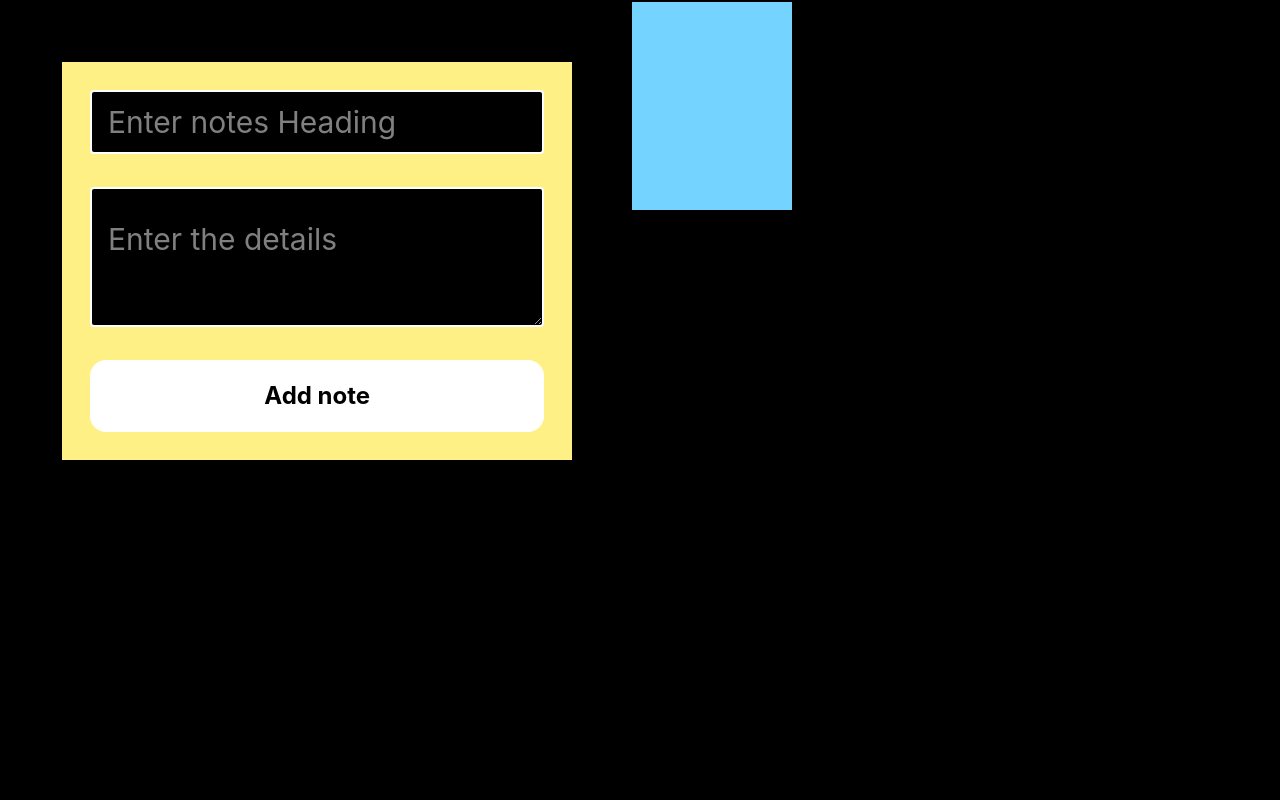
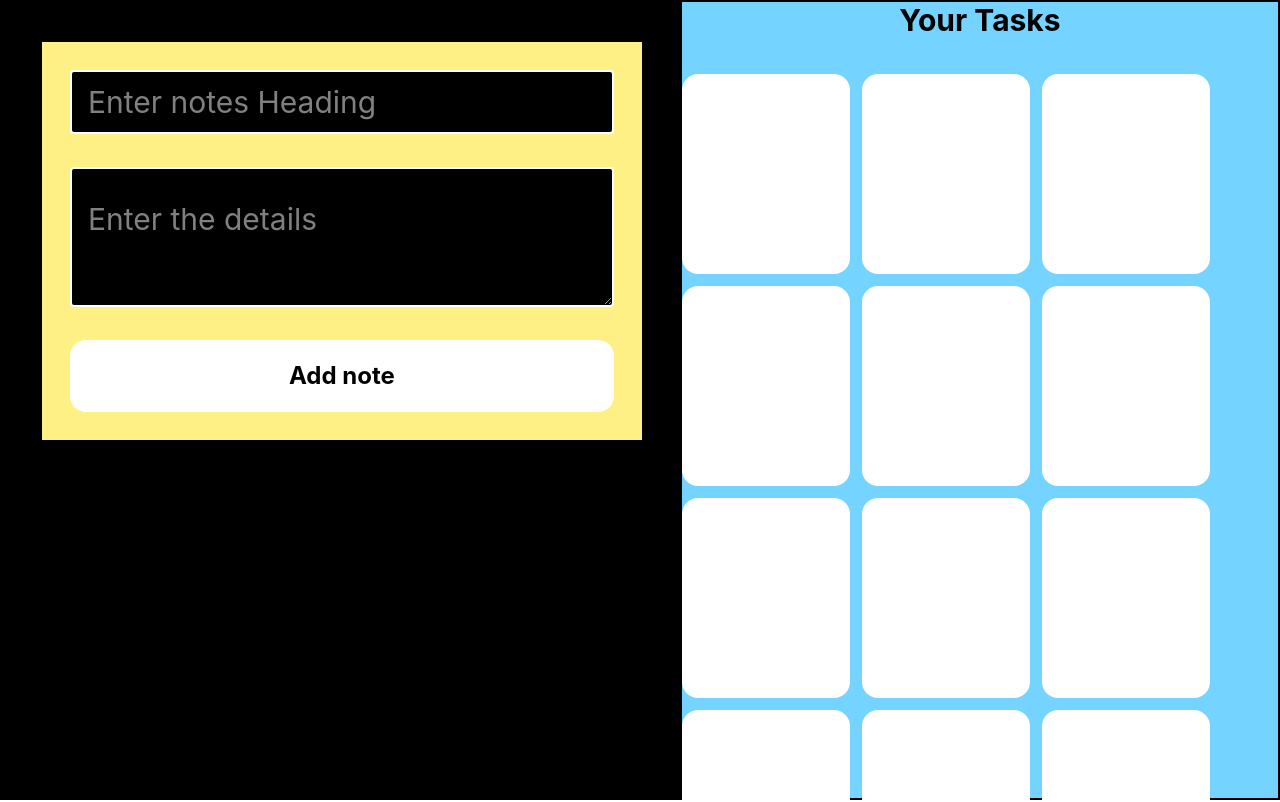
Before and after one commit to siddhantKumar07/Reactjs, a React (Vite) app in the folder 11notesProject/: page / in a window 1280 px wide. Built offline with nearby package versions, Linux system fonts and the light colour scheme.

Commit message:
making notes project

```diff
--- a/11notesProject/src/App.jsx
+++ b/11notesProject/src/App.jsx
@@ -5,8 +5,8 @@ const App = () => {
   e.preventDefault()
   }
   return (
-    <div className='h-screen w-full flex bg-black p-0.5  '>
-     <form onSubmit={handleform} className='flex flex-col gap-4 justify-between  m-15 h-[50%] w-[40%] items-start p-7 bg-yellow-200'>
+  <div className='h-screen w-full lg:flex bg-black p-0.5  '>
+     <form onSubmit={handleform} className='flex flex-col gap-4 justify-between lg:w-1/2 m-10 h-[50%] w-[40%] items-start p-7 bg-yellow-200'>
 
         <input type="text"
       placeholder='Enter notes Heading'
@@ -19,7 +19,26 @@ const App = () => {
       />
       <button className='px-4 cursor-pointer py-5 w-full bg-white outline-none text-black rounded-2xl font-bold text-2xl '>Add note</button>
      </form>
-     <div className='flex bg-sky-300 h-52 w-40'></div>
+     <div className=' bg-sky-300 h-full  lg:w-1/2 '>
+     <h1 className='text-center h-[5%] text-3xl font-bold'>Your Tasks</h1>
+<div className='flex gap-3 flex-wrap py-8 overflow-auto h-[calc(100vh-5%)]'>
+  <div className='h-50 w-42 rounded-2xl bg-white'></div>
+  <div className='h-50 w-42 rounded-2xl bg-white'></div>
+  <div className='h-50 w-42 rounded-2xl bg-white'></div>
+  <div className='h-50 w-42 rounded-2xl bg-white'></div>
+  <div className='h-50 w-42 rounded-2xl bg-white'></div>
+  <div className='h-50 w-42 rounded-2xl bg-white'></div>
+  <div className='h-50 w-42 rounded-2xl bg-white'></div>
+  <div className='h-50 w-42 rounded-2xl bg-white'></div>
+  <div className='h-50 w-42 rounded-2xl bg-white'></div>
+  <div className='h-50 w-42 rounded-2xl bg-white'></div>
+  <div className='h-50 w-42 rounded-2xl bg-white'></div>
+  <div className='h-50 w-42 rounded-2xl bg-white'></div>
+  <div className='h-50 w-42 rounded-2xl bg-white'></div>
+
+</div>
+
+     </div>
     </div>
   )
 }
```
